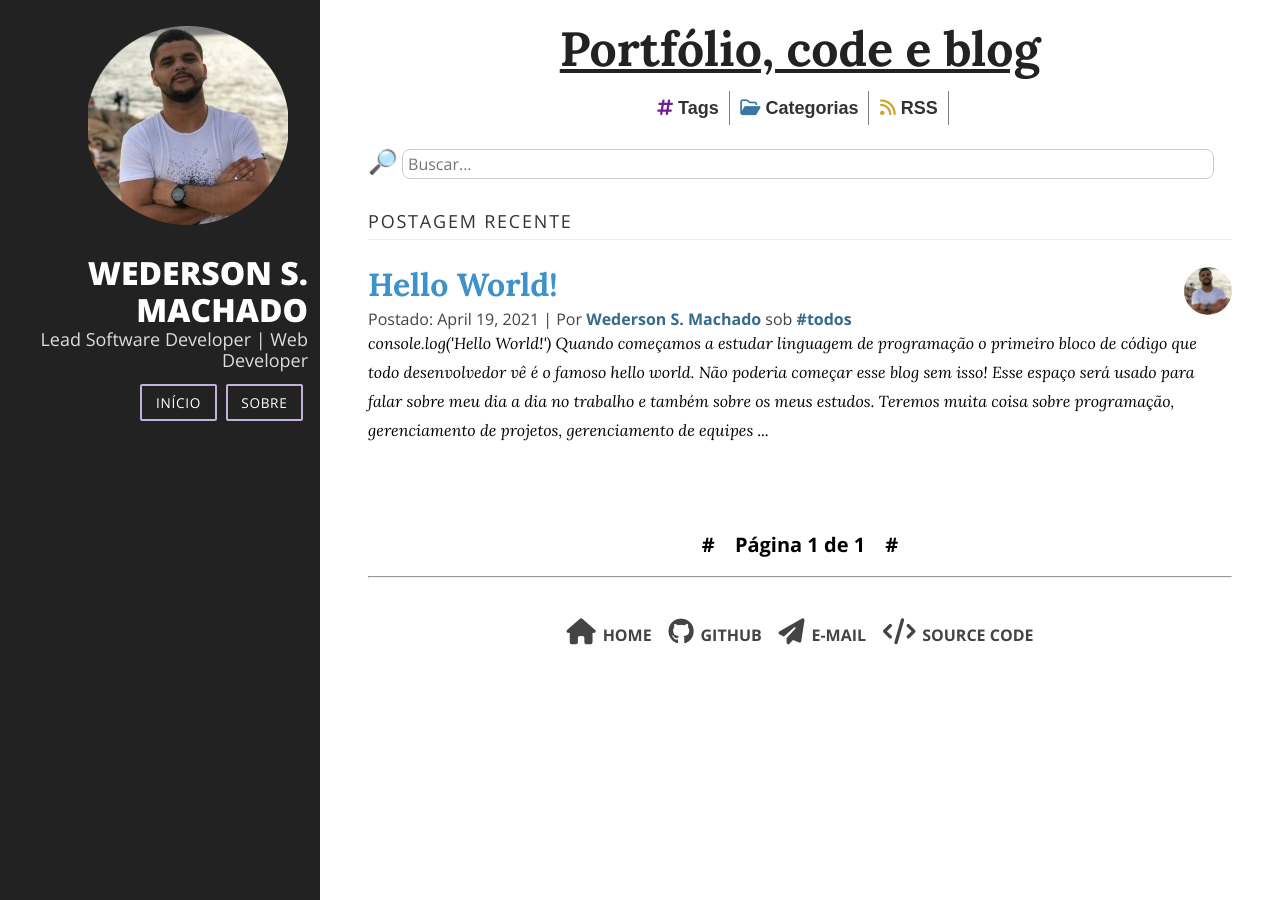
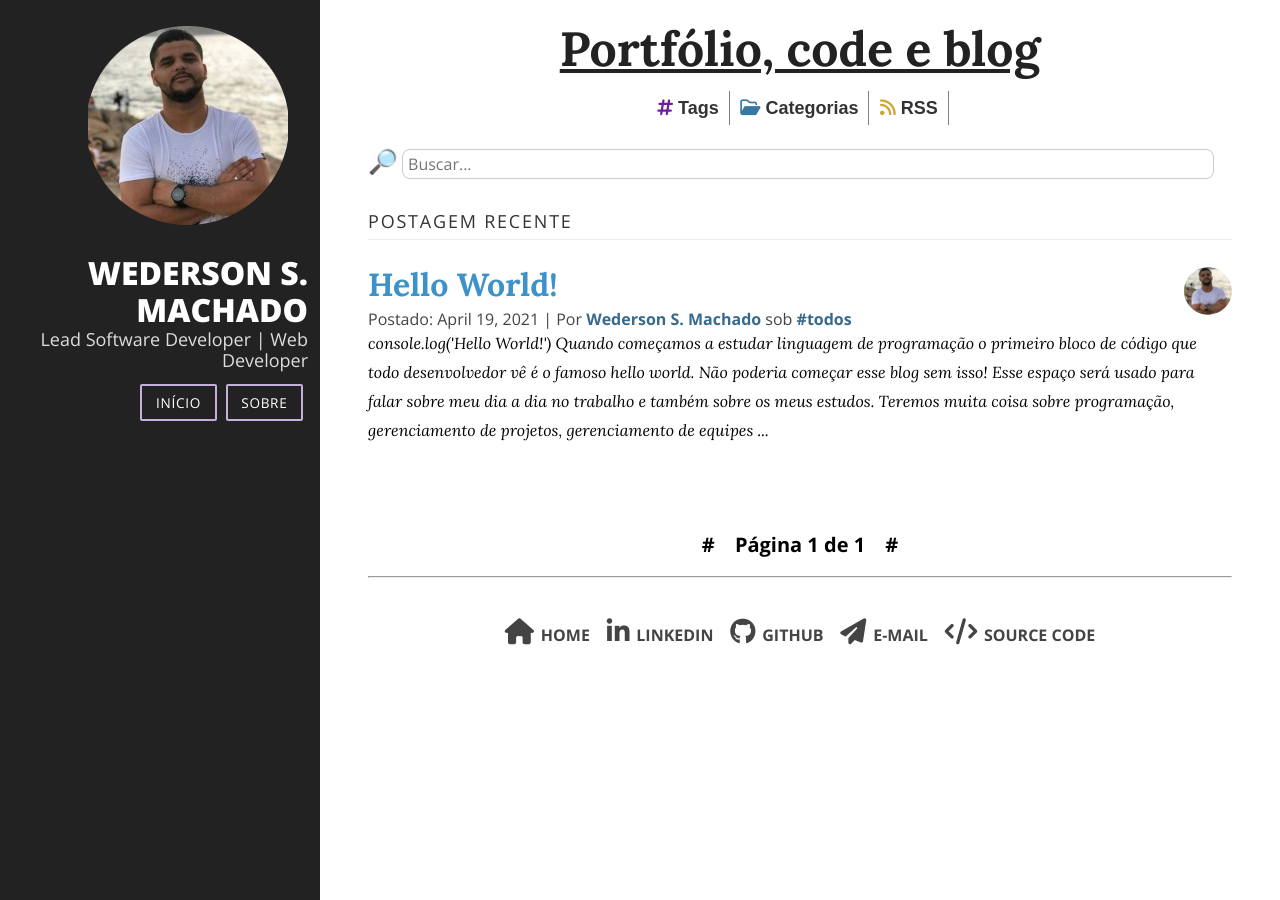
Before and after one commit to wederson/portfolio, a Jekyll site: the page built from index.html, in a window 1280 px wide. Built offline with Jekyll 4.4.1, drawn with Linux system fonts in a browser that asks for light colours; nearby versions of some CDN libraries; the list of posts is cut into pages by our own code.

Commit message:
Links de redes sociais e target blank

```diff
--- a/_config.yml
+++ b/_config.yml
@@ -26,6 +26,7 @@
 repository: wederson/portfolio
 twitter: wedersonm
 github: wederson
+linkedin: wederson-machado
 
 header_image: assets/profile.png
 
--- a/_includes/footer.html
+++ b/_includes/footer.html
@@ -10,7 +10,13 @@
                 </a>
             </li>
             <li class="pure-menu-item">
-                <a class="pure-menu-link" href="https://github.com/{{site.github}}">
+                <a class="pure-menu-link" href="https://www.linkedin.com/in/{{site.linkedin}}" target="_blank">
+                    <i class="fa fa-linkedin"></i>
+                    <span class="md-display">Linkedin</span>
+                </a>
+            </li>
+            <li class="pure-menu-item">
+                <a class="pure-menu-link" href="https://github.com/{{site.github}}" target="_blank">
                     <i class="fab fa-github"></i>
                     <span class="md-display">GitHub</span>
                 </a>
@@ -22,7 +28,7 @@
                 </a>
             </li>
             <li class="pure-menu-item">
-                <a class="pure-menu-link" href="https://github.com/{{site.repository}}">
+                <a class="pure-menu-link" href="https://github.com/{{site.repository}}" target="_blank">
                     <i class="fas fa-code"></i>
                     <span class="md-display">Source Code</span>
                 </a>
```
